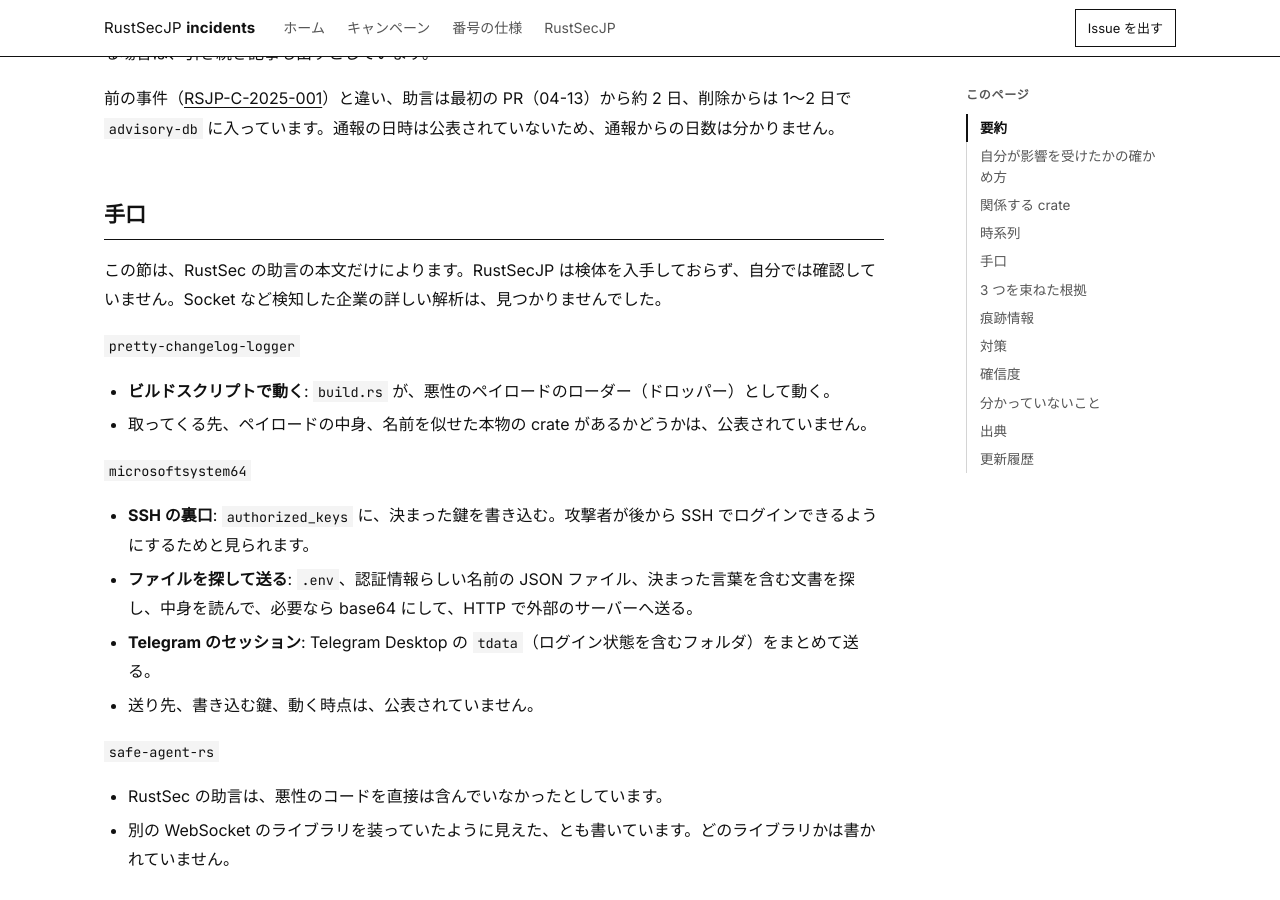
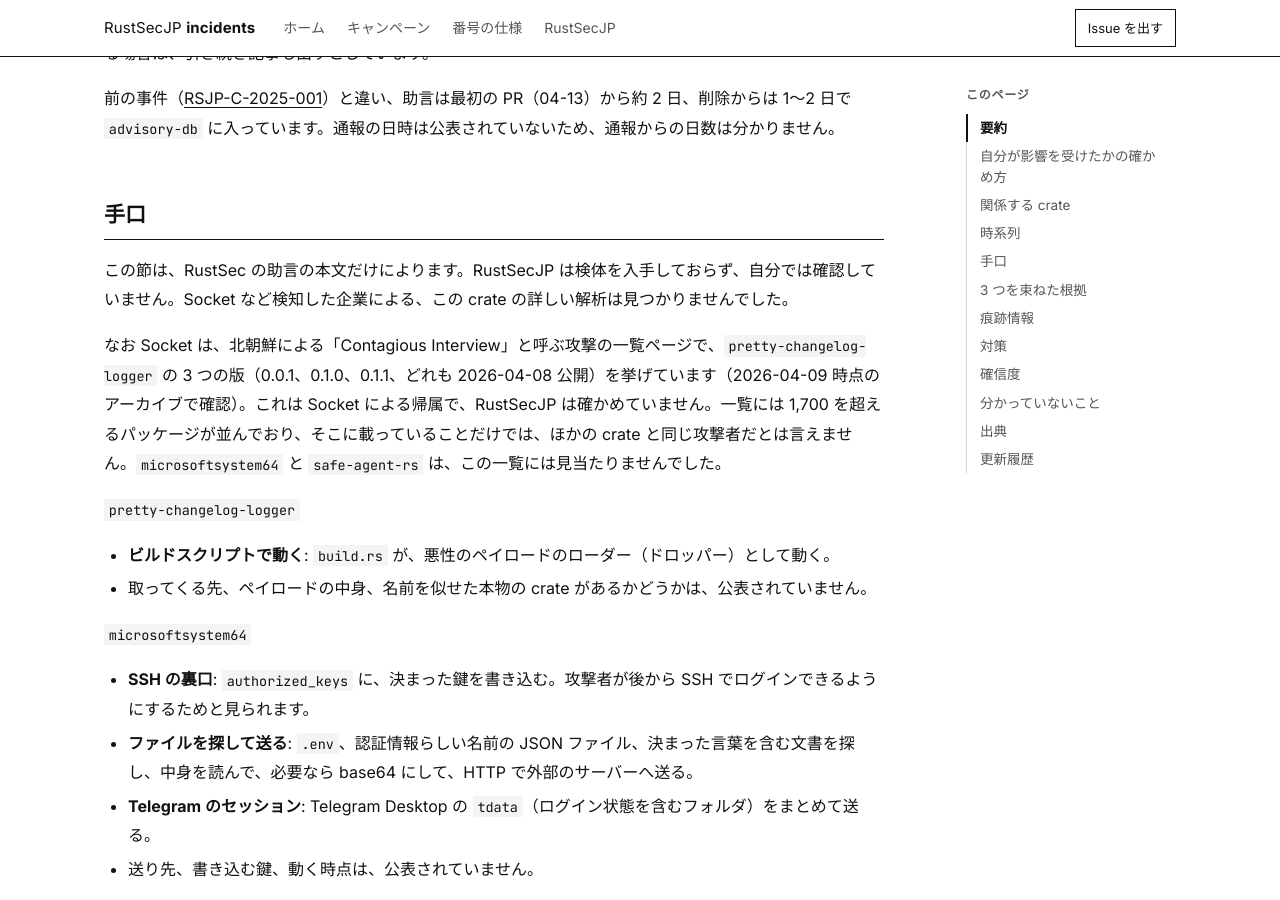
Before and after one commit to RustSecJP/incidents, a Jekyll site: the page built from campaigns/RSJP-C-2026-003/index.md, in a window 1280 px wide and 900 px high, scrolled down 3868 px. Built offline with Jekyll 4.4.1, drawn with Linux system fonts in a browser that asks for light colours; our own code applies the rules of GitHub Pages for plain Markdown files; some of the changed text lies outside the part shown.

Commit message:
RSJP-C-2026-003: Socket の一覧ページに pretty-changelog-logger が載っていることを書く
Socket による帰属として引用にとどめ、同じ攻撃者の根拠にはしない

```diff
--- a/campaigns/RSJP-C-2026-003/index.md
+++ b/campaigns/RSJP-C-2026-003/index.md
@@ -80,7 +80,9 @@ cat ~/.ssh/authorized_keys
 
 ## 手口
 
-この節は、RustSec の助言の本文だけによります。RustSecJP は検体を入手しておらず、自分では確認していません。Socket など検知した企業の詳しい解析は、見つかりませんでした。
+この節は、RustSec の助言の本文だけによります。RustSecJP は検体を入手しておらず、自分では確認していません。Socket など検知した企業による、この crate の詳しい解析は見つかりませんでした。
+
+なお Socket は、北朝鮮による「Contagious Interview」と呼ぶ攻撃の一覧ページで、`pretty-changelog-logger` の 3 つの版（0.0.1、0.1.0、0.1.1、どれも 2026-04-08 公開）を挙げています（2026-04-09 時点のアーカイブで確認）。これは Socket による帰属で、RustSecJP は確かめていません。一覧には 1,700 を超えるパッケージが並んでおり、そこに載っていることだけでは、ほかの crate と同じ攻撃者だとは言えません。`microsoftsystem64` と `safe-agent-rs` は、この一覧には見当たりませんでした。
 
 **`pretty-changelog-logger`**
 
@@ -154,7 +156,7 @@ cat ~/.ssh/authorized_keys
 - **ダウンロード数の直しの理由**。削除した時点の数に直したとき、`pretty-changelog-logger` は増え（2044 → 2239）、`microsoftsystem64` は減りました（6404 → 6346）。減った理由は書かれていません。
 - **削除の正確な時刻**。2026-04-13 05:54 の時点では削除されておらず、2026-04-14 21:15 には削除済みと報告されています。その間のいつかは公表されていません。
 - **通報の日時**。Socket と sitsh が通報したことは助言に書かれていますが、いつ通報したかは書かれていません。
-- **検知した企業の解析**。Socket などによる、この 3 つの crate についての記事は見つかりませんでした。Socket の crate ごとのページは、自動の取得を拒んだため読めていません。
+- **検知した企業の解析**。Socket などによる、この 3 つの crate についての記事は見つかりませんでした。Socket の crate ごとのページは、自動の取得を拒んだため読めていません。Socket の一覧ページに `pretty-changelog-logger` が載っていることは、上の「手口」の節に書きました。
 - **ペイロードの詳細**。`pretty-changelog-logger` が取ってくるもの、`microsoftsystem64` の送り先と書き込む鍵、動く時点は、公表されていません。
 - **`safe-agent-rs` が装っていたライブラリ**。助言は「別の WebSocket のライブラリ」とだけ書いています。
 - **同じ名前の別のもの**。npm には、2026 年 3 月に悪性と判定された同じ名前の `pretty-changelog-logger` があります（OSV の MAL-2026-1464）。また SafeDep は 2026-05-28 に、npm のパッケージが配る `MicrosoftSystem64` という名前の実行ファイル（遠隔操作と情報を盗む機能を持ち、Telegram のセッションや SSH の鍵も狙う）を報告しています。どちらも名前が同じで、狙うものも一部重なりますが、この 3 つの crate と同じものだと書いた出典は見つかりませんでした。仕様の決まりでは、名前や手口が似ているだけでは束ねないため、この記録には含めていません。
--- a/campaigns/RSJP-C-2026-003/iocs.csv
+++ b/campaigns/RSJP-C-2026-003/iocs.csv
@@ -5,3 +5,4 @@ crate,safe-agent-rs,safe-agent-rs（悪性のコードは直接は含まない
 modified-file,~/.ssh/authorized_keys（決まった鍵を足す。鍵の値は非公表）,microsoftsystem64,cited,https://rustsec.org/advisories/RUSTSEC-2026-0102.html
 target-file,.env / 認証情報らしい名前の JSON / 決まった言葉を含む文書,microsoftsystem64,cited,https://rustsec.org/advisories/RUSTSEC-2026-0102.html
 target-file,Telegram Desktop の tdata,microsoftsystem64,cited,https://rustsec.org/advisories/RUSTSEC-2026-0102.html
+vendor-listing,pretty-changelog-logger 0.0.1 / 0.1.0 / 0.1.1,pretty-changelog-logger,cited,https://socket.dev/supply-chain-attacks/north-korea-s-contagious-interview-campaign（2026-04-09 時点のアーカイブ）
```
